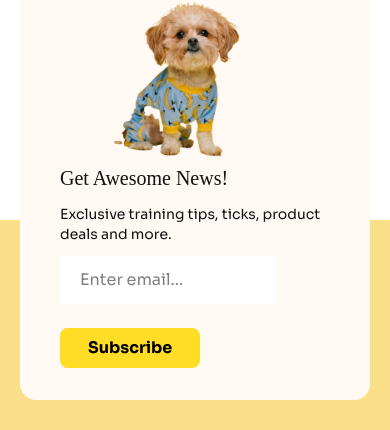
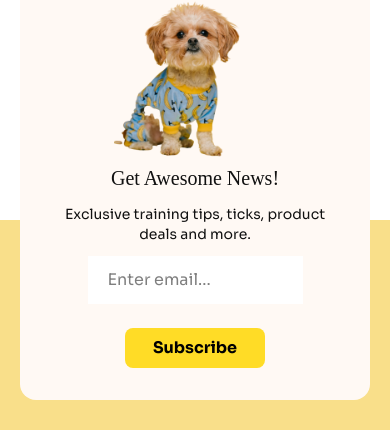
Before and after one commit to nishatjahan62/Assignment-3, a plain HTML site: page index.html in a window 390 px wide. Shown: the part 4156-4586 px from the top of the page. Drawn offline with nearby package versions, Linux system fonts and the light colour scheme; a web font is replaced by a local one.

Commit message:
added some changes

```diff
--- a/index.html
+++ b/index.html
@@ -313,7 +313,7 @@
                 <div class="w-[60%] sm:w-full pt-5 sm:pt-0">
                     <img class="w-[80%] sm:w-[55%]" src="./c1-assets/cute-pet-mid.png" alt="">
                 </div>
-                <di class="mb-5 sm:mb-0">
+                <di class="mb-5 sm:mb-0 text-center sm:text-left">
                     <h2 class="font-adlam text-primary text-xl sm:text-2xl pb-3">Get Awesome News!</h2>
                     <p class="font-sora text-primary text-sm sm:text-lg  pb-3">Exclusive training tips, ticks, product
                         deals and more.</p>
```
